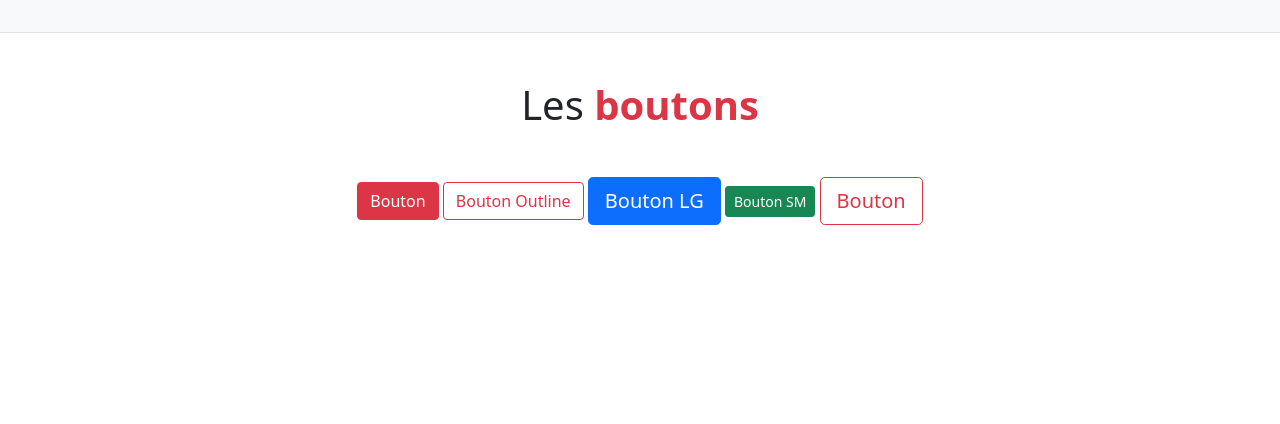
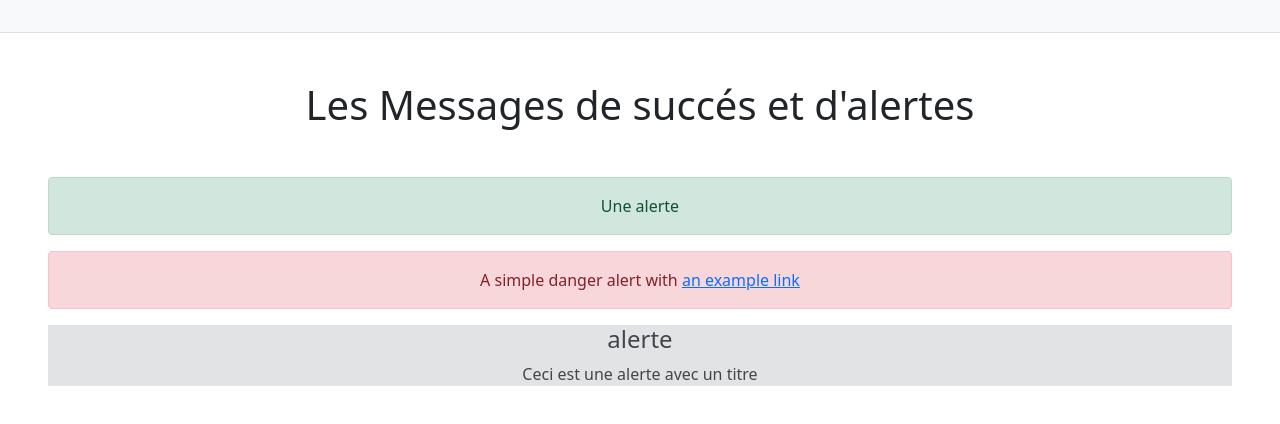
Before and after one commit to Dusan-O/Bootstrap_4, a plain HTML site: page index.html in a window 1280 px wide. Drawn offline with nearby package versions, Linux system fonts and the light colour scheme.

Commit message:
Les messages de succés et d'alertes

```diff
--- a/index.html
+++ b/index.html
@@ -8,7 +8,7 @@
     <link href="https://cdn.jsdelivr.net/npm/bootstrap@5.0.0-beta3/dist/css/bootstrap.min.css" rel="stylesheet" integrity="sha384-eOJMYsd53ii+scO/bJGFsiCZc+5NDVN2yr8+0RDqr0Ql0h+rP48ckxlpbzKgwra6" crossorigin="anonymous">
 
 
-    <title>Les Boutons BOOTSTRAP</title>
+    <title>Les Messages de succés et d'alertes</title>
 </head>
 
 <body>
@@ -21,13 +21,21 @@
 
 
   <section class="p-5 text-center">
-    <h1 class="mb-5">Les <b class="text-danger">boutons</b></h1>
+    <h1 class="mb-5">Les Messages de succés et d'alertes</h1>
 
-    <a href="" class="btn btn-danger">Bouton</a>
-    <a href="" class="btn btn-outline-danger">Bouton Outline</a>
-    <a href="" class="btn btn-primary btn-lg">Bouton LG</a>
-    <a href="" class="btn btn-success btn-sm">Bouton SM</a>
-    <a href="" class="btn btn-outline-danger btn-lg">Bouton</a>
+    <div class="alert alert-success" role="alert">
+        Une alerte
+    </div>
+
+    <div class="alert alert-danger" role="alert">
+        A simple danger alert with <a href="#" class="alert=link">an example link</a>
+    </div>
+
+    <div class="alert-secondary">
+        <h4 clas="alert-heading">alerte</h4>
+        Ceci est une alerte avec un titre</div>
+
+
 
   </section>
 
```
